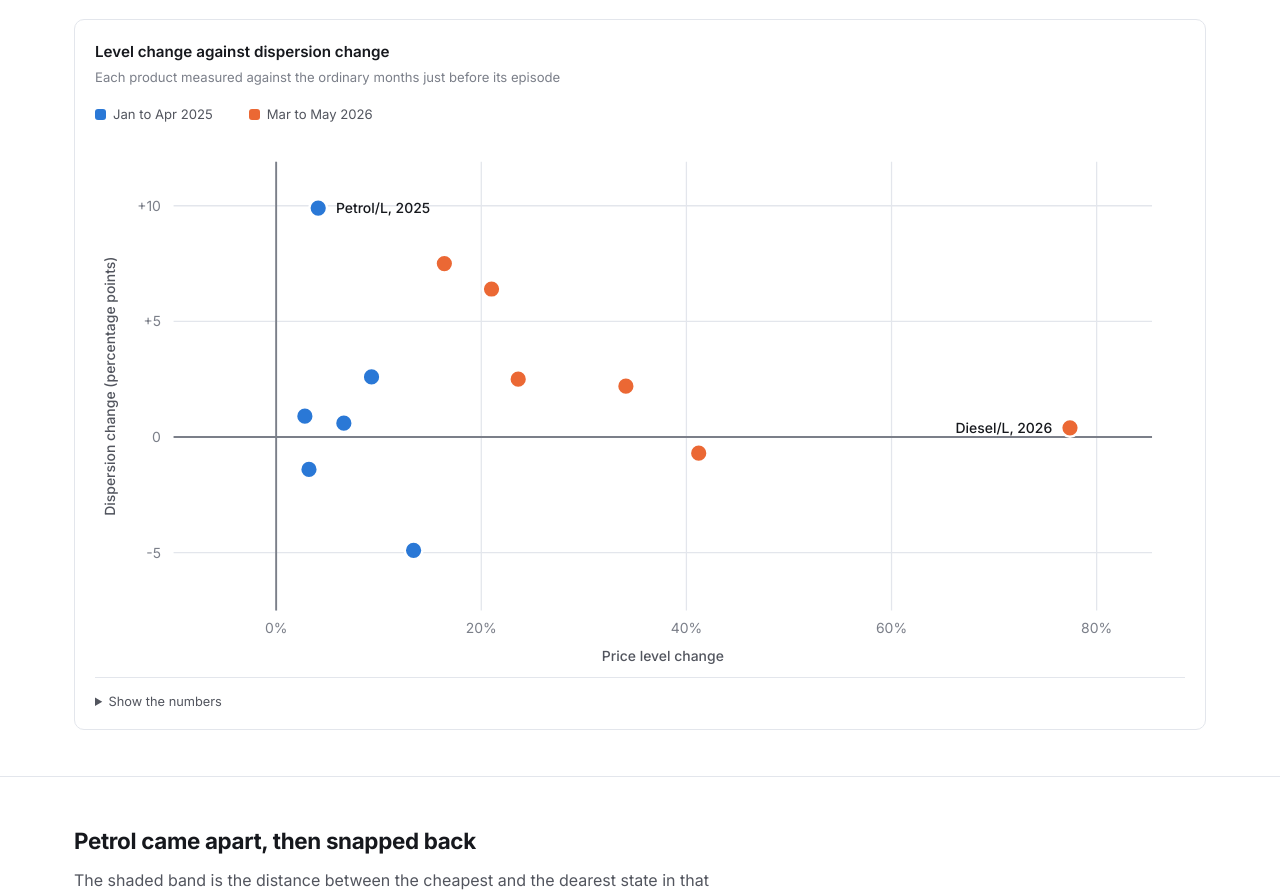
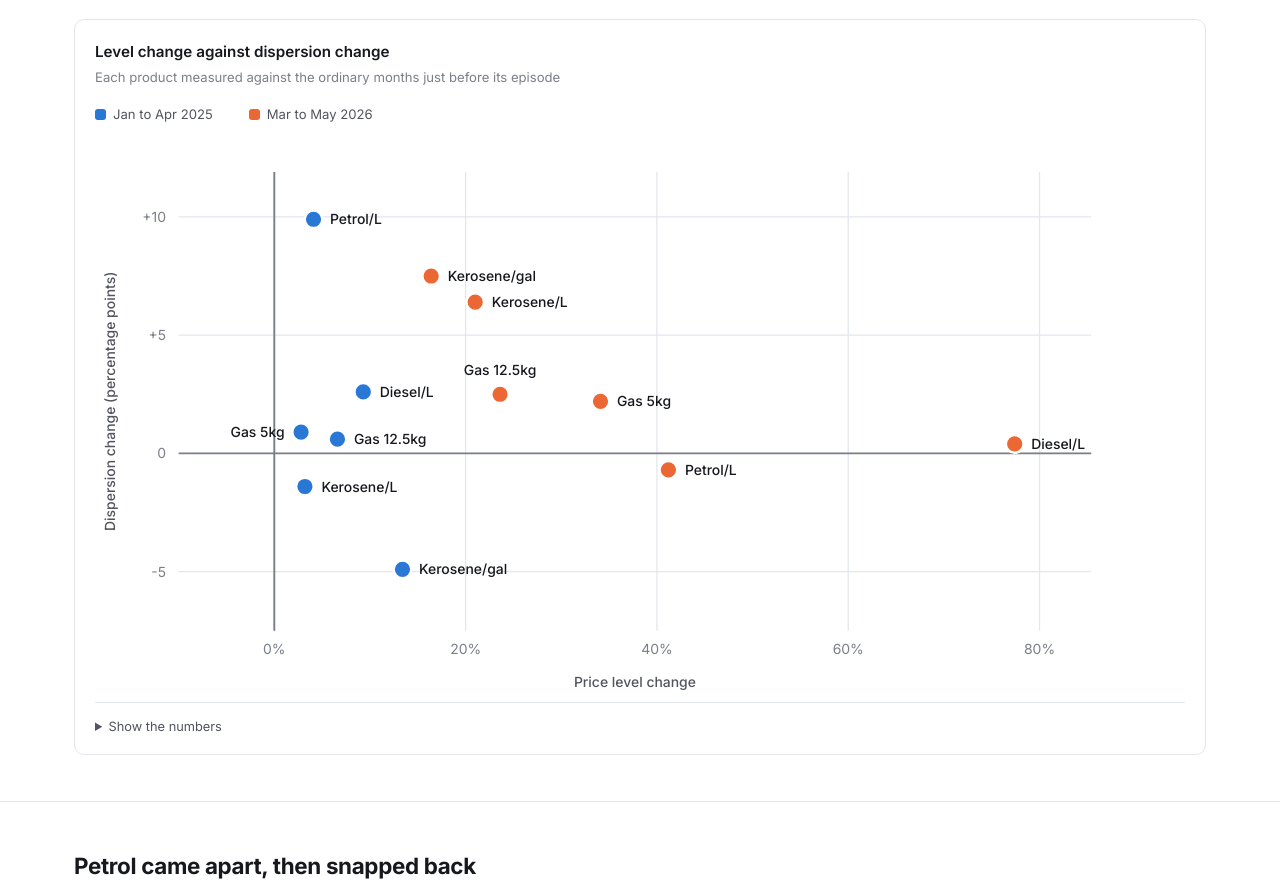
Before and after one commit to DataForBetter/DataForBetter.github.io, a plain HTML site: page dashboard/index.html in a window 1280 px wide. Shown: the part 720-1616 px from the top of the page. Drawn offline with Linux system fonts and the light colour scheme.

Commit message:
Label every point on the scatter, and rewrite two limitations
The scatter needed a tooltip to read. Labels are now placed automatically,
trying eight candidate positions per point and taking the first that clears
the dots and the labels already placed.

The limitations now explain the regional roll-up and what it costs, and
frame the window against the May 2023 subsidy removal rather than as a
bare shortage of data.

```diff
--- a/dashboard/index.html
+++ b/dashboard/index.html
@@ -127,7 +127,7 @@ footer p{margin:0 0 8px; max-width:70ch}
       <span class="k"><i style="background:var(--series-1)"></i>Jan to Apr 2025</span>
       <span class="k"><i style="background:var(--series-2)"></i>Mar to May 2026</span>
     </div>
-    <svg id="c1" class="plot" viewBox="0 0 860 420" role="img" aria-label="Scatter plot of price level change against dispersion change for each fuel in each episode"></svg>
+    <svg id="c1" class="plot" viewBox="0 0 860 440" role="img" aria-label="Scatter plot of price level change against dispersion change for each fuel in each episode"></svg>
     <details><summary>Show the numbers</summary><div class="scroll"><table id="t1"></table></div></details>
   </div>
 </div></section>
@@ -224,8 +224,8 @@ function table(id,cols,rows){
 
 /* ---------- chart 1: level vs dispersion ---------- */
 (function(){
-  const svg=document.getElementById("c1"), W=860,H=420,
-        M={t:18,r:26,b:48,l:62};
+  const svg=document.getElementById("c1"), W=860,H=440,
+        M={t:26,r:74,b:52,l:66};
   const d=DATA.verdict;
   const xs=d.map(p=>p.lvl_chg), ys=d.map(p=>p.disp_chg);
   const x0=Math.min(-6,...xs)-4, x1=Math.max(...xs)+8;
@@ -265,13 +265,37 @@ function table(id,cols,rows){
     svg.appendChild(hit); svg.appendChild(dot);
   });
 
-  // direct-label only the two that carry the story
-  d.filter(p=>(p.window==="episode 1"&&p.product.startsWith("Petrol"))||
-              (p.window==="episode 2"&&p.product.startsWith("Diesel"))).forEach(p=>{
-    const left=p.lvl_chg>40;
-    const tx=el("text",{x:X(p.lvl_chg)+(left?-14:14),y:Y(p.disp_chg)+4,class:"lbl",
-      "text-anchor":left?"end":"start"});
-    tx.textContent=shortP(p.product)+(p.window==="episode 1"?", 2025":", 2026");
+  // label every dot. Candidate positions are tried in order and the first that
+  // clears the dots and the labels already placed wins, so nothing overlaps.
+  const placed=[], dots=d.map(p=>({x:X(p.lvl_chg),y:Y(p.disp_chg),r:11}));
+  const CH=5.75, LH=13;
+  const hits=(b)=>placed.some(q=>!(b.x2<q.x1-3||b.x1>q.x2+3||b.y2<q.y1-2||b.y1>q.y2+2))
+    || dots.some(q=>!(b.x2<q.x-q.r||b.x1>q.x+q.r||b.y2<q.y-q.r||b.y1>q.y+q.r))
+    || b.x1<M.l-44 || b.x2>W-2;
+
+  d.slice().sort((a,b)=>X(a.lvl_chg)-X(b.lvl_chg)).forEach(p=>{
+    const txt=shortP(p.product), w=txt.length*CH;
+    const cx=X(p.lvl_chg), cy=Y(p.disp_chg);
+    const cands=[
+      {a:"start", x:cx+13, y:cy+4},
+      {a:"end",   x:cx-13, y:cy+4},
+      {a:"middle",x:cx,    y:cy-15},
+      {a:"middle",x:cx,    y:cy+21},
+      {a:"start", x:cx+11, y:cy-13},
+      {a:"end",   x:cx-11, y:cy-13},
+      {a:"start", x:cx+11, y:cy+19},
+      {a:"end",   x:cx-11, y:cy+19}
+    ];
+    let put=null;
+    for(const c of cands){
+      const x1 = c.a==="start" ? c.x : c.a==="end" ? c.x-w : c.x-w/2;
+      const box={x1:x1, x2:x1+w, y1:c.y-LH+3, y2:c.y+3};
+      if(!hits(box)){ put=c; placed.push(box); break; }
+    }
+    if(!put){ put=cands[0];
+      const box={x1:cx+13,x2:cx+13+w,y1:cy-LH+7,y2:cy+7}; placed.push(box); }
+    const tx=el("text",{x:put.x,y:put.y,class:"lbl","text-anchor":put.a});
+    tx.textContent=txt;
     svg.appendChild(tx);
   });
 
```
Also changed, not shown: index.html (+1 -1 lines).
